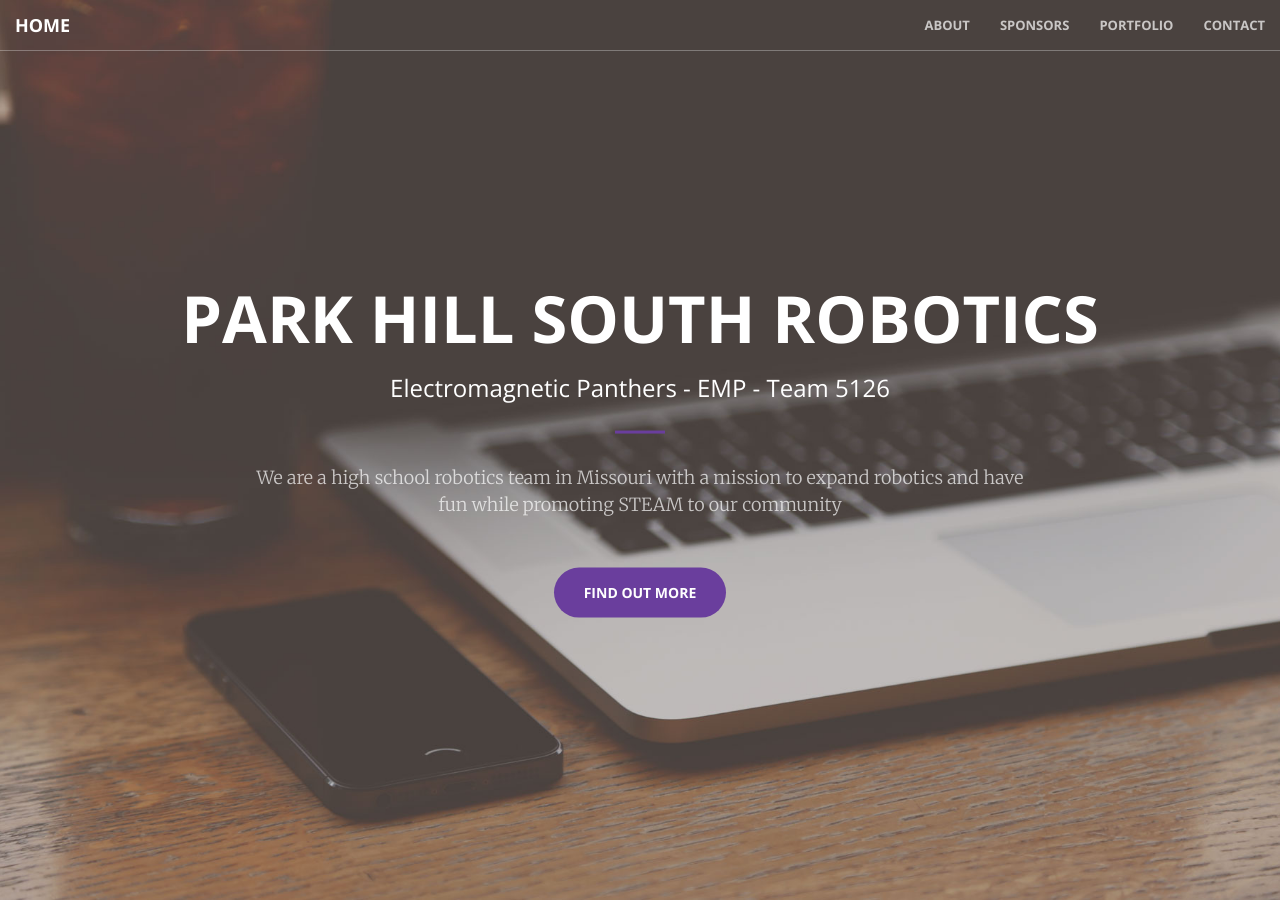
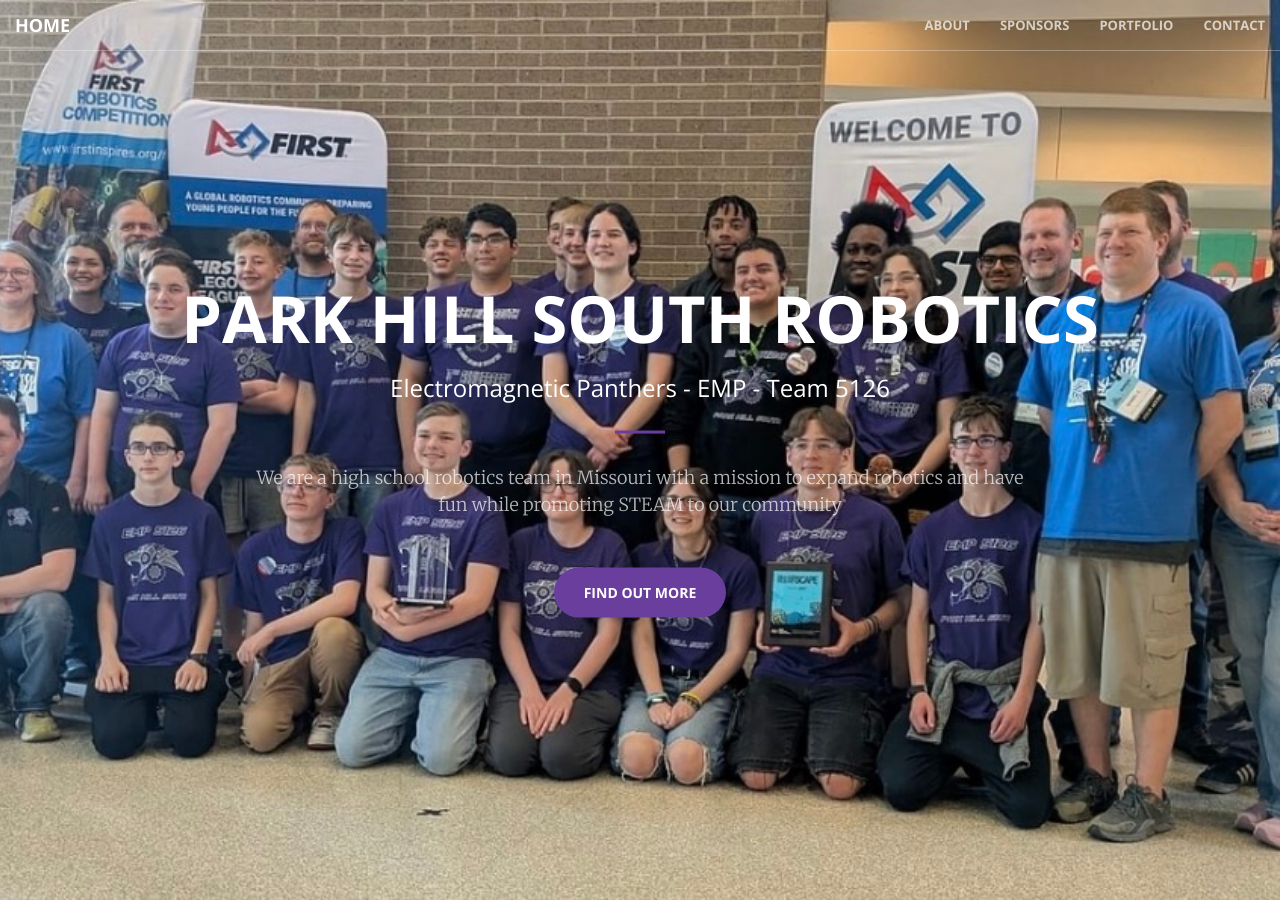
Before and after one commit to melindamongar-commits/EMP5126Website, a Jekyll site: the page built from index.html, in a window 1280 px wide and 900 px high. Built offline with Jekyll 4.4.1, drawn with Linux system fonts in a browser that asks for light colours.

Commit message:
change header image

```diff
--- a/_sass/_base.scss
+++ b/_sass/_base.scss
@@ -155,7 +155,7 @@ header {
     min-height: auto;
     @include background-cover;
     background-position: center;
-    background-image: url('../img/header.jpg');
+    background-image: url('../img/TeamPhoto.png');
     text-align: center;
     color: white;
     .header-content {
```
